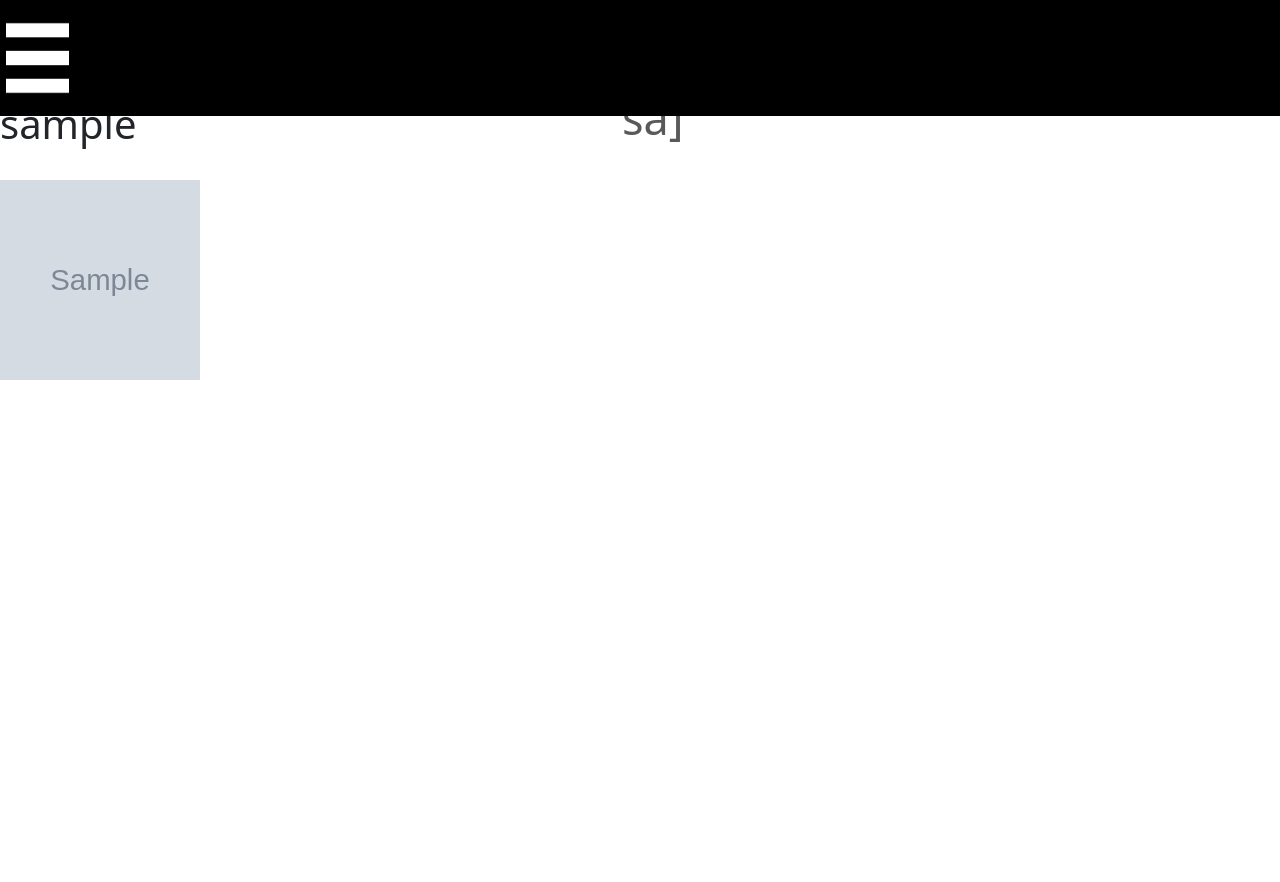
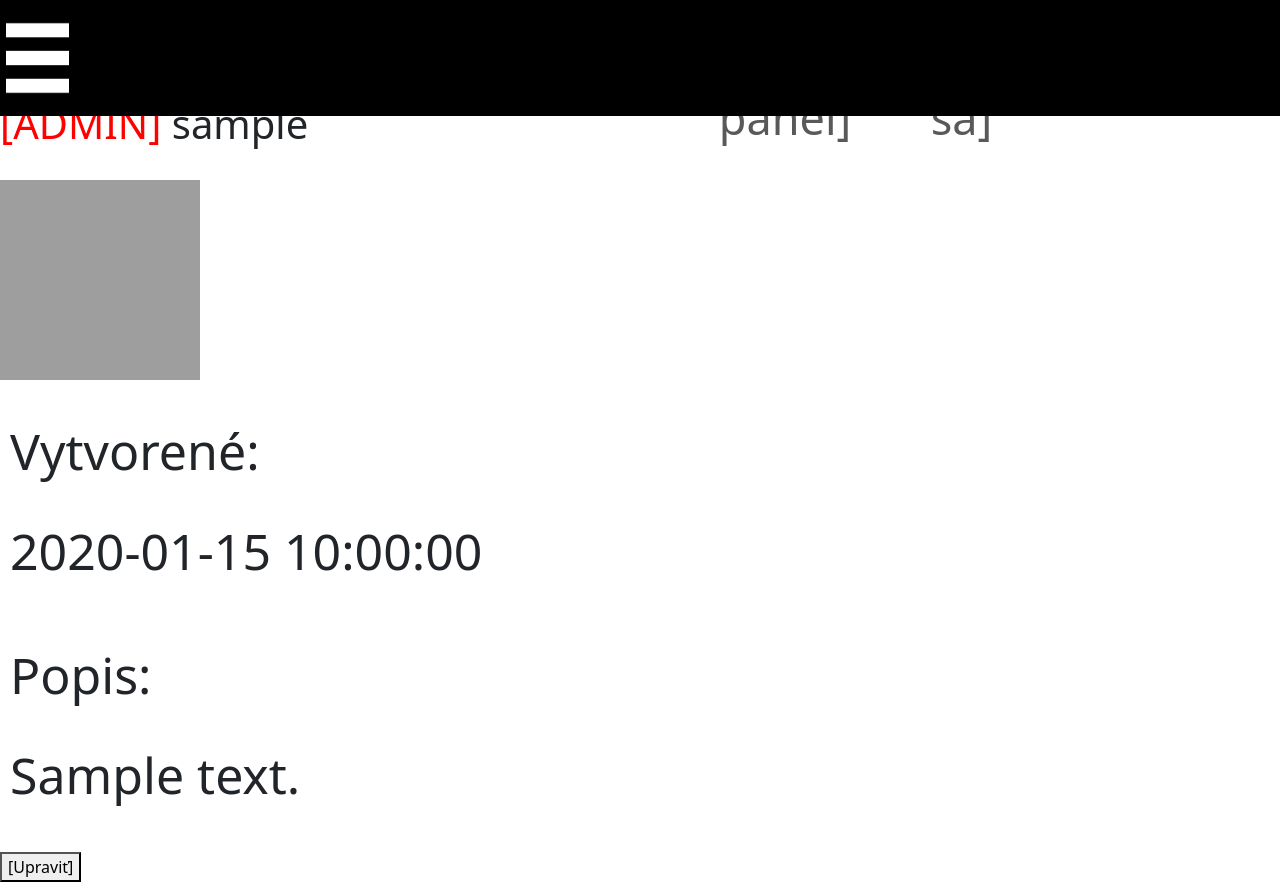
Before and after one commit to mxyz123/unizaforum, a Flask app: a page that uses templates/base.html in a window 1280 px wide. Before the commit the page ends 380 px from the top, so only its background shows below. Run offline with Flask 3, Linux system fonts and the light colour scheme; a user stored in the database is signed in; tables that the repository leaves empty hold one stand-in row (values such as "Sample post"); grey boxes marked "Sample" are stand-in pictures; grey boxes are pictures that could not be loaded.

Commit message:
Profil edit

```diff
--- a/create_admin.py
+++ b/create_admin.py
@@ -11,8 +11,8 @@ if __name__ == '__main__':
     mydb = sqlite3.connect("instance/uniza_forum.db")
     cur = mydb.cursor()
     if not len(sys.argv) < 4:
-        cur.execute(f"INSERT into USER (email, username, pswd, admin) "
-                    f"VALUES ('{sys.argv[2]}', '{sys.argv[1]}', '{encrypt(sys.argv[3])}', TRUE);")
+        cur.execute(f"INSERT into USER (email, username, pswd, admin, gif) "
+                    f"VALUES ('{sys.argv[2]}', '{sys.argv[1]}', '{encrypt(sys.argv[3])}', TRUE, FALSE);")
         mydb.commit()
         mydb.close()
         copy("static/pfp/pfp_.png", f"static/pfp/{sys.argv[1]}.png")
--- a/main.py
+++ b/main.py
@@ -1,3 +1,5 @@
+import datetime
+
 import flask
 from flask import Flask, render_template, request, redirect
 import logging
@@ -6,14 +8,15 @@ from logging.handlers import RotatingFileHandler
 from time import strftime
 from flask import Flask, render_template, request, redirect
 from flask_sqlalchemy import SQLAlchemy
-from sqlalchemy import String, Boolean, Integer
+from sqlalchemy import String, Boolean, Integer, DateTime
 from sqlalchemy.orm import DeclarativeBase
 from sqlalchemy.orm import Mapped, mapped_column
+from sqlalchemy.sql import func
 
 import hashing
 from hashing import encrypt
 from shutil import copy
-from flask_login import UserMixin, login_user, LoginManager, login_required, logout_user
+from flask_login import UserMixin, login_user, LoginManager, login_required, logout_user, current_user
 
 
 class Base(DeclarativeBase):
@@ -39,7 +42,23 @@ class User(db.Model, UserMixin):
     email: Mapped[str] = mapped_column(String, unique=True, nullable=False)
     username: Mapped[str] = mapped_column(String, unique=True, nullable=False)
     pswd: Mapped[str] = mapped_column(String, nullable=False)
-    admin: Mapped[bool] = mapped_column(Boolean, nullable=False)
+    admin: Mapped[bool] = mapped_column(Boolean, nullable=False, default=False)
+    bio: Mapped[str] = mapped_column(String, nullable=True)
+    gif: Mapped[bool] = mapped_column(Boolean, nullable=False, default=False)
+    date: Mapped[datetime.datetime] = mapped_column(DateTime(timezone=True), server_default=func.now())
+
+
+class Post(db.Model):
+    id: Mapped[int] = mapped_column(Integer, primary_key=True)
+    message: Mapped[str] = mapped_column(String, nullable=True)
+    image: Mapped[str] = mapped_column(String, nullable=True)
+    thread_id: Mapped[int] = mapped_column(Integer, nullable=False)
+    date: Mapped[datetime.datetime] = mapped_column(DateTime(timezone=True), server_default=func.now())
+
+
+class Thread(db.Model):
+    id: Mapped[int] = mapped_column(Integer, primary_key=True)
+    date: Mapped[datetime.datetime] = mapped_column(DateTime(timezone=True), server_default=func.now())
 
 
 @login_manager.user_loader
@@ -85,7 +104,6 @@ def login():
             if user:
                 if hashing.compare(request.form["password"], user.pswd):
                     login_user(user)
-                    flask.flash("Prihlásenie prebehlo úspešne!")
     return render_template('login.html')
 
 
@@ -94,16 +112,16 @@ def register():
     if request.method == "POST":
         if not (request.form["meno"] == '' or request.form["email"] == '' or request.form["password"] == '' or
                 request.form["password2"] == '' or request.form["password"] != request.form["password2"]):
+            # noinspection PyArgumentList
             user = User(
                 username=request.form["meno"],
                 email=request.form["email"],
-                pswd=encrypt(request.form["password"]),
-                admin=False
+                pswd=encrypt(request.form["password"])
             )
             db.session.add(user)
             db.session.commit()
             copy("static/pfp/pfp_.png", f"static/pfp/{user.username}.png")
-            flask.flash("Registrácia prebehla úspešne!")
+            return redirect("/login")
     return render_template('register.html')
 
 
@@ -111,13 +129,80 @@ def register():
 @login_required
 def logout():
     logout_user()
-    return redirect("/login")
+    return redirect("/")
 
 
 @app.route("/profile/<string:username>")
 def profile(username):
     user = User.query.filter_by(username=username).first_or_404()
-    return render_template('profile.html', username=user.username)
+    return render_template('profile.html', username=user.username, isAdmin=user.admin, hasGif=user.gif,
+                           crDate=user.date, bio=user.bio)
+
+
+@app.route("/profile")
+@login_required
+def user_profile():
+    return render_template('profile.html', username=current_user.username, isAdmin=current_user.admin,
+                           hasGif=current_user.gif, crDate=current_user.date, bio=current_user.bio)
+
+
+@app.route("/profile/edit", methods=["GET", "POST"])
+@login_required
+def edit_profile():
+    if request.method == "POST":
+        user = User.query.filter_by(username=current_user.username).first()
+        if not (request.form["pswd"] == '' or request.form["new_pswd"] == ''):
+            if hashing.compare(request.form["pswd"], user.pswd):
+                user.pswd = encrypt(request.form["new_pswd"])
+                db.session.commit()
+        if not request.form['bio'] == '':
+            user.bio = request.form['bio']
+            db.session.commit()
+        if 'file' in request.files:
+            f = request.files['file']
+            if not f.filename == "":
+                if f.filename.endswith('.png') or f.filename.endswith('.jpg') or f.filename.endswith('.jpeg'):
+                    f.save(f"static/pfp/{current_user.username}.png")
+                    try:
+                        os.remove(f"static/pfp/{current_user.username}.gif")
+                    except:
+                        pass
+                    user.gif = False
+                    db.session.commit()
+                elif f.filename.endswith('.gif'):
+                    f.save(f"static/pfp/{current_user.username}.gif")
+                    try:
+                        os.remove(f"static/pfp/{current_user.username}.png")
+                    except:
+                        pass
+                    user.gif = True
+                    db.session.commit()
+        return redirect("/profile/edit")
+    return render_template('edit_profile.html')
+
+
+@app.route("/admin")
+@login_required
+def admin():
+    if not current_user.admin:
+        flask.abort(404)
+    users = User.query.all()
+    return render_template("admin_dashboard.html", users=users)
+
+
+@app.route("/admin/delete/<string:username>")
+@login_required
+def delete(username):
+    if not current_user.admin:
+        flask.abort(404)
+    user = User.query.filter_by(username=username).first()
+    db.session.delete(user)
+    db.session.commit()
+    if not user.gif:
+        os.remove(f"static/pfp/{username}.png")
+    else:
+        os.remove(f"static/pfp/{username}.gif")
+    return redirect("/admin")
 
 
 @app.errorhandler(404)
--- a/static/scripts.js
+++ b/static/scripts.js
@@ -25,3 +25,11 @@ function register() {
     }
     document.getElementById("regForm").submit();
 }
+
+function deleteUser(username) {
+    window.location.href = document.location.origin + "/admin/delete/" + username;
+}
+
+function editBtn(username) {
+    window.location.href = document.location.origin + "/profile/edit";
+}
--- a/static/styles.css
+++ b/static/styles.css
@@ -5,6 +5,15 @@ nav {
 
 a {
     text-decoration: none;
+}
+
+.scrollableDiv {
+    overflow-y:scroll;
+    height:500px;
+}
+
+.whiteTxt {
+    color:white;
 }
 
 a:visited.whiteVis {
@@ -41,7 +50,6 @@ button.expandNav {
     transform:translate(-50%,-50%);
     top: 50%;
     left: 50%;
-    padding: 10px;
 }
 
 .nahlad{
--- a/templates/base.html
+++ b/templates/base.html
@@ -18,13 +18,16 @@
             </button>
             <div class="navbar-collapse collapse" id="toggleNavTarget">
                 <ul class="navbar-nav">
-                    <li class="nav-item navPhone "><a class="whiteVis nav-link" href="/">[Domov]</a></li>
-                    <li class="nav-item navPhone"><a class="whiteVis nav-link" href="/fri">[FRI]</a></li>
+                    <li class="nav-item navPhone "><a class="whiteTxt whiteVis nav-link" href="/">[Domov]</a></li>
+                    <li class="nav-item navPhone"><a class="whiteTxt whiteVis nav-link" href="/fri">[FRI]</a></li>
                     {% if not current_user.is_authenticated %}
-                    <li class="nav-item navPhone"><a class="whiteVis nav-link" href="/login">[Prihlásiť sa]</a></li>
+                    <li class="nav-item navPhone"><a class="whiteTxt whiteVis nav-link" href="/login">[Prihlásiť sa]</a></li>
                     {% else %}
-                    <li class="nav-item navPhone"><a class="whiteVis nav-link" href="/profile/{{ current_user.username }}">[Profil]</a></li>
-                    <li class="nav-item navPhone"><a class="whiteVis nav-link" href="/logout">[Odhlásiť sa]</a></li>
+                    <li class="nav-item navPhone mr-auto"><a class="whiteTxt whiteVis nav-link" href="/profile">[Profil]</a></li>
+                    {% if current_user.admin == True %}
+                    <li class="nav-item navPhone mr-auto"><a class="whiteTxt whiteVis nav-link" href="/admin">[Admin panel]</a></li>
+                    {% endif %}
+                    <li class="nav-item navPhone mr-auto"><a class="whiteTxt whiteVis nav-link" href="/logout">[Odhlásiť sa]</a></li>
                     {% endif %}
                 </ul>
             </div>
--- a/templates/profile.html
+++ b/templates/profile.html
@@ -4,6 +4,17 @@
 {% endblock %}
 
 {% block basebody %}
-<h1>{{username}}</h1><br>
-<img src="{{ url_for('static', filename='pfp/' ~ username ~ '.png') }}" alt="pfp" width="200" height="200">
+<h1>{% if isAdmin %}<span style="color: red;">[ADMIN]</span> {% endif %}{{username}}</h1><br>
+{% if not hasGif %}
+<img src="{{ url_for('static', filename='pfp/' ~ username ~ '.png') }}" alt="pfp" width="200" height="200"><br><br>
+{% else %}
+<img src="{{ url_for('static', filename='pfp/' ~ username ~ '.gif') }}" alt="pfp" width="200" height="200"><br><br>
+{% endif %}
+<label class="formContentPhone">Vytvorené:</label><br>
+<label class="formContentPhone">{{crDate}}</label><br><br>
+<label class="formContentPhone">Popis:</label><br>
+<label class="formContentPhone">{% if bio is not none %}{{bio}}{% endif %}</label><br><br>
+{% if current_user.username == username %}
+<button onclick="editBtn('{{current_user.username}}');">[Upraviť]</button>
+{% endif %}
 {% endblock %}
```
Also changed, not shown: templates/admin_dashboard.html (added, +20 -0 lines), templates/edit_profile.html (added, +21 -0 lines), hashing.py (line endings or trailing spaces), static/pfp/pfp_.png (added).
